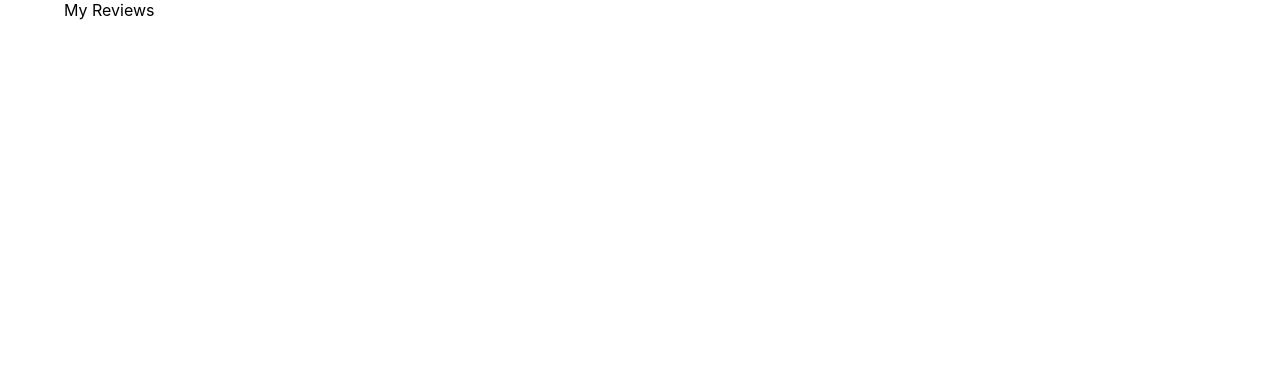
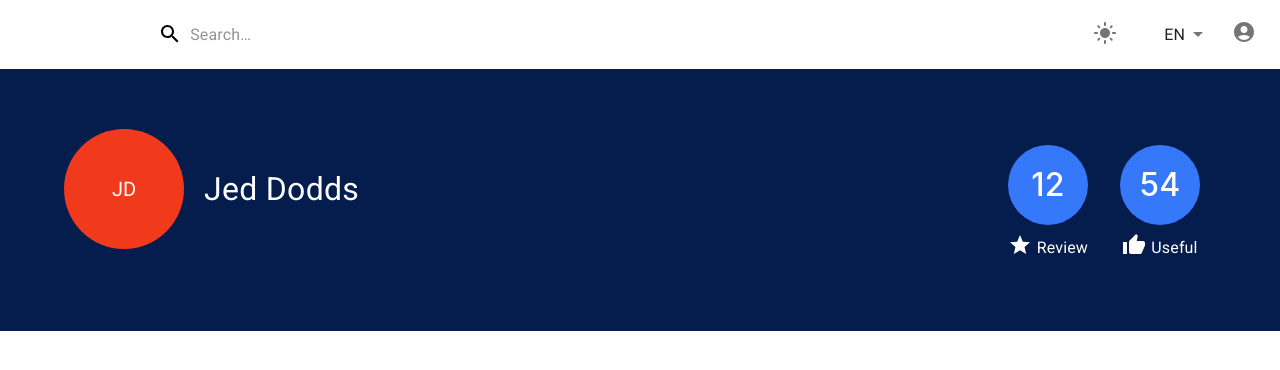
Before and after one commit to horoshopodumaj/recommendations, a React (Create React App) app in the folder client/: page /profile/1 in a window 1280 px wide. Shown: the top 370 px of the page. Built offline with nearby package versions, Linux system fonts and the light colour scheme.

Commit message:
added user page

```diff
--- a/client/src/App.js
+++ b/client/src/App.js
@@ -6,7 +6,7 @@ import Games from "./components/Games";
 import Header from "./components/header";
 import Login from "./pages/loginPage";
 import MainPage from "./pages/mainPage";
-import UserPage from "./components/UserPage";
+import UserPage from "./pages/userPage";
 import { LOCALES } from "../src/i18n/locales";
 import { messages } from "../src/i18n/messages";
 import { useState } from "react";
--- a/client/src/components/UserPage.js
+++ /dev/null
@@ -1,10 +0,0 @@
-import { Container } from "@mui/material";
-import React from "react";
-
-export default function UserPage() {
-    return (
-        <Container>
-            <div>My Reviews</div>
-        </Container>
-    );
-}
--- a/client/src/components/header/Header.js
+++ b/client/src/components/header/Header.js
@@ -9,9 +9,9 @@ import UserAuth from "./UserAuth";
 import DrawerMenu from "./DrawerMenu";
 import Chapters from "./Chapters";
 
-const Header = ({ backgroundColor, position, boxShadow }) => {
+const Header = ({ backgroundColor, position, boxShadow, isScrolled }) => {
     const isAuth = true;
-    const [scrolled, setScrolled] = useState(false);
+    const [scrolled, setScrolled] = useState(isScrolled);
 
     //const [isSearchOpen, setSearchOpen] = useState(false);
     const [state, setState] = useState({
@@ -43,10 +43,11 @@ const Header = ({ backgroundColor, position, boxShadow }) => {
             className={scrolled ? style.scrolled : ""}
             position={position}
             sx={{
-                backgroundColor: backgroundColor,
+                backgroundColor: backgroundColor || "white",
                 zIndex: 50,
                 boxShadow: boxShadow,
                 transition: "all 0.3s",
+                color: "black",
             }}>
             <Toolbar sx={{ justifyContent: "space-between" }}>
                 <IconButton
--- a/client/src/i18n/messages.js
+++ b/client/src/i18n/messages.js
@@ -36,6 +36,7 @@ export const messages = {
         readReview: "Read review",
         highestReviews: "The Highest Ratings of Reviews",
         highestReviewsDesc: "Check out the reviews that have the highest ratings",
+        likes: "Numder of people who found your review useful",
     },
     [LOCALES.RU]: {
         films: "фильмы",
@@ -72,5 +73,6 @@ export const messages = {
         readReview: "Читать отзыв",
         highestReviews: "Отзывы с самыми большими оценками",
         highestReviewsDesc: "Ознакомьтесь с отзывами у которых самые высокие оценки",
+        likes: "Количество людей, которые сочли ваш отзыв полезным",
     },
 };
--- a/client/src/pages/mainPage/MainPage.js
+++ b/client/src/pages/mainPage/MainPage.js
@@ -25,7 +25,12 @@ const tags = [
 export default function MainPage() {
     return (
         <>
-            <Header position={"fixed"} backgroundColor={"transparent"} boxShadow={"none"} />
+            <Header
+                position={"fixed"}
+                backgroundColor={"transparent"}
+                boxShadow={"none"}
+                isScrolled={false}
+            />
             <section className={style.banner}>
                 <div className={style.wrapper}>
                     <Container>
--- /dev/null
+++ b/client/src/pages/userPage/User.module.scss
@@ -0,0 +1,23 @@
+.user_summary {
+    margin-top: 68.5px;
+    background-color: #051d4d;
+}
+
+.wrapper {
+    padding: 60px 0 55px;
+}
+
+.strong {
+    margin-bottom: 8px;
+    width: 80px;
+    height: 80px;
+    line-height: 80px;
+    text-align: center;
+    border-radius: 50%;
+    background-color: #3578fa;
+    color: #fff;
+    white-space: nowrap;
+    font-size: 2rem;
+    display: block;
+    font-weight: 500;
+}
--- /dev/null
+++ b/client/src/pages/userPage/UserPage.js
@@ -0,0 +1,121 @@
+import React from "react";
+import style from "./User.module.scss";
+import Header from "../../components/header";
+import {
+    Avatar,
+    Box,
+    Card,
+    CardHeader,
+    Container,
+    Grid,
+    List,
+    ListItem,
+    Tooltip,
+    Typography,
+} from "@mui/material";
+import { Link } from "react-router-dom";
+import StarIcon from "@mui/icons-material/Star";
+import ThumbUpIcon from "@mui/icons-material/ThumbUp";
+import { FormattedMessage } from "react-intl";
+
+function stringToColor(string) {
+    let hash = 0;
+    let i;
+
+    for (i = 0; i < string.length; i += 1) {
+        hash = string.charCodeAt(i) + ((hash << 5) - hash);
+    }
+
+    let color = "#";
+
+    for (i = 0; i < 3; i += 1) {
+        const value = (hash >> (i * 8)) & 0xff;
+        color += `00${value.toString(16)}`.slice(-2);
+    }
+
+    return color;
+}
+
+function stringAvatar(name) {
+    return {
+        sx: {
+            bgcolor: stringToColor(name),
+        },
+        children: `${name.split(" ")[0][0]}${name.split(" ")[1][0]}`,
+    };
+}
+const userName = "Jed Dodds";
+const userInfo = { ...stringAvatar(userName) };
+
+export default function UserPage() {
+    return (
+        <>
+            <Header position={"fixed"} isScrolled={true} boxShadow={"none"} />
+            <section className={style.user_summary}>
+                <div className={style.wrapper}>
+                    <Container>
+                        <Grid container>
+                            <Grid item xs={12} md={6}>
+                                <Box sx={{ display: "flex", alignItems: "center" }}>
+                                    <Avatar
+                                        sx={{
+                                            width: "120px",
+                                            height: "120px",
+                                            backgroundColor: userInfo.sx.bgcolor,
+                                            mr: "20px",
+                                        }}>
+                                        {userInfo.children}
+                                    </Avatar>
+                                    <Typography
+                                        component="h3"
+                                        sx={{
+                                            fontSize: {
+                                                xs: "1.75rem",
+                                                sm: "2rem",
+                                            },
+                                            textAlign: "center",
+                                            color: "white",
+                                        }}>
+                                        {userName}
+                                    </Typography>
+                                </Box>
+                            </Grid>
+                            <Grid item xs={12} md={6}>
+                                <List sx={{ display: "flex", float: "right" }}>
+                                    <ListItem sx={{ flexDirection: "column" }}>
+                                        <strong className={style.strong}>12</strong>
+                                        <Box sx={{ display: "flex", justifyContent: "center" }}>
+                                            <StarIcon sx={{ color: "white", mr: "5px" }} />
+                                            <Typography sx={{ color: "white", mt: "3px" }}>
+                                                Review
+                                            </Typography>
+                                        </Box>
+                                    </ListItem>
+                                    <ListItem sx={{ flexDirection: "column" }}>
+                                        <strong className={style.strong}>54</strong>
+                                        <Tooltip
+                                            sx={{ maxWidth: "20px" }}
+                                            title={<FormattedMessage id="likes" />}
+                                            placement="top">
+                                            <Box
+                                                sx={{
+                                                    display: "flex",
+                                                    justifyContent: "center",
+                                                    cursor: "pointer",
+                                                }}>
+                                                <ThumbUpIcon sx={{ color: "white", mr: "5px" }} />
+                                                <Typography sx={{ color: "white", mt: "3px" }}>
+                                                    Useful
+                                                </Typography>
+                                            </Box>
+                                        </Tooltip>
+                                    </ListItem>
+                                </List>
+                            </Grid>
+                        </Grid>
+                    </Container>
+                </div>
+            </section>
+        </>
+    );
+}
--- /dev/null
+++ b/client/src/pages/userPage/index.js
@@ -0,0 +1 @@
+export { default } from "./UserPage";
```
